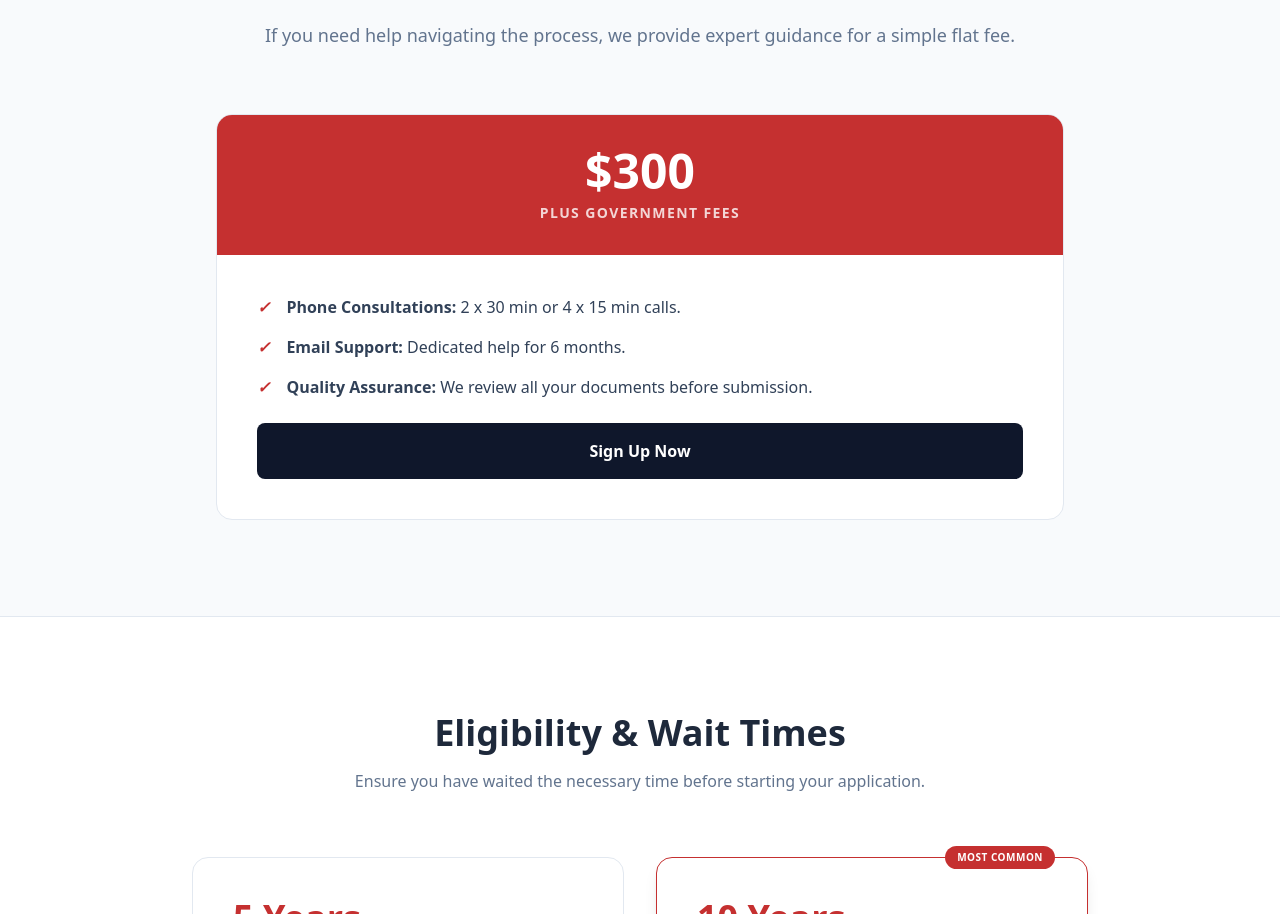
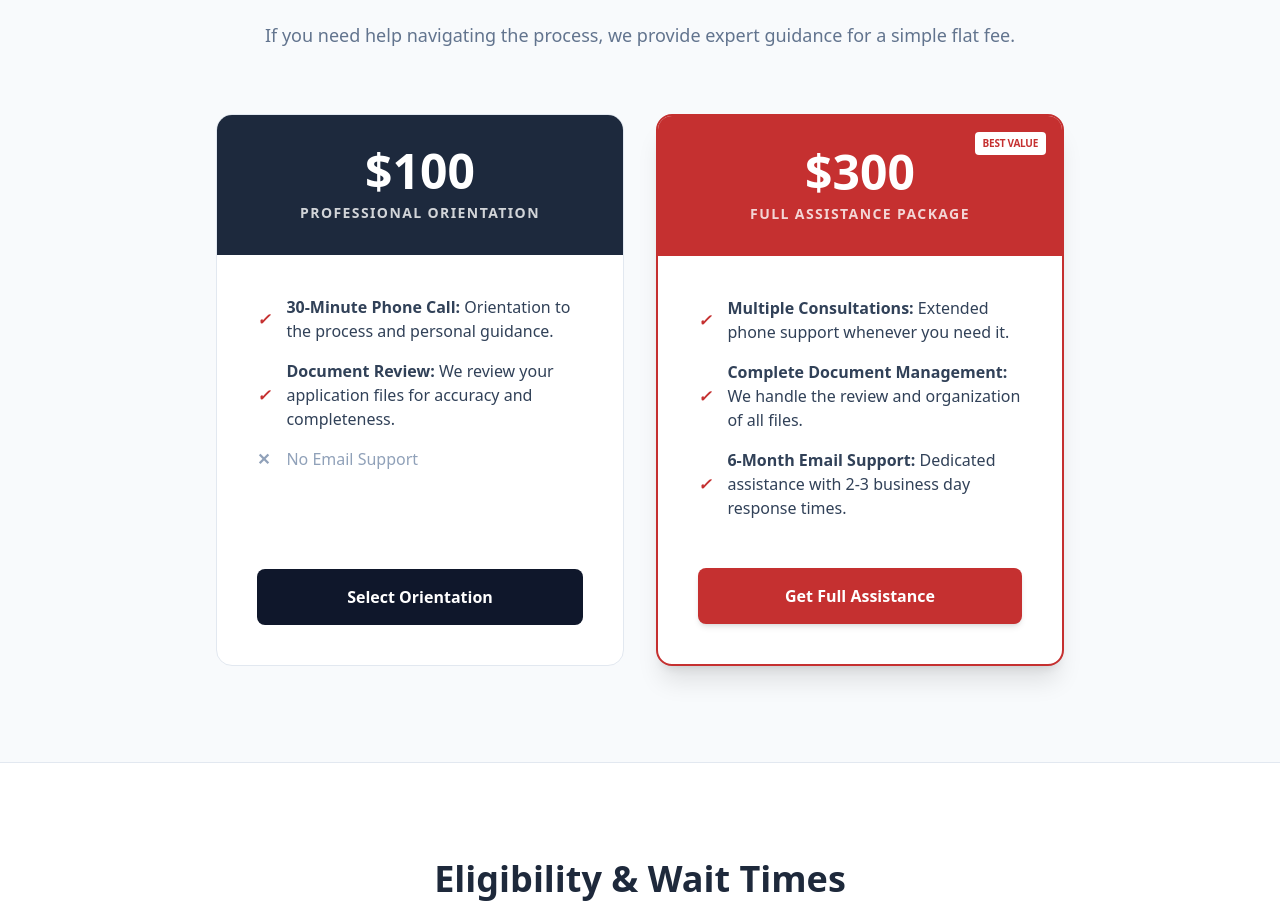
Before and after one commit to Pmacdon15/pardons, a Next.js app: page / in a window 1280 px wide. Shown: the part 1867-2781 px from the top of the page. Built offline with nearby package versions, Linux system fonts and the light colour scheme.

Commit message:
added new service

```diff
--- a/src/app/contact/page.tsx
+++ b/src/app/contact/page.tsx
@@ -72,7 +72,7 @@ export default function ContactPage() {
                   className="w-full bg-slate-50 border border-slate-200 rounded-lg p-3 outline-none focus:ring-2 focus:ring-primary/20 focus:border-primary transition-all appearance-none"
                 >
                   <option>General Inquiry</option>
-                  <option>Interested in $300 Service</option>
+                  <option>Interested in $100 Consultation</option>
                   <option>Eligibility Question</option>
                 </select>
               </div>
--- a/src/app/page.tsx
+++ b/src/app/page.tsx
@@ -138,43 +138,87 @@ export default function Home() {
               </p>
             </div>
 
-            <div className="bg-white rounded-2xl border border-slate-200 overflow-hidden">
-              <div className="bg-primary p-8 text-white text-center">
-                <span className="text-5xl font-extrabold">$300</span>
+            <div className="grid md:grid-cols-2 gap-8 max-w-5xl mx-auto">
+              {/* Orientation Tier */}
+              <div className="bg-white rounded-2xl border border-slate-200 overflow-hidden flex flex-col">
+                <div className="bg-slate-800 p-8 text-white text-center">
+                  <span className="text-5xl font-extrabold">$100</span>
                   <p className="text-sm uppercase tracking-widest font-bold opacity-80 mt-2">
-                  Plus Government Fees
+                    Professional Orientation
                   </p>
                 </div>
-              <div className="p-10 space-y-6">
+                <div className="p-10 space-y-6 flex-grow flex flex-col justify-between">
                   <ul className="space-y-4">
                     <li className="flex items-center gap-4 text-slate-700">
                       <span className="text-primary font-bold italic">✓</span>
                       <span>
-                      <strong>Phone Consultations:</strong> 2 x 30 min or 4 x 15
-                      min calls.
+                        <strong>30-Minute Phone Call:</strong> Orientation to
+                        the process and personal guidance.
                       </span>
                     </li>
                     <li className="flex items-center gap-4 text-slate-700">
                       <span className="text-primary font-bold italic">✓</span>
                       <span>
-                      <strong>Email Support:</strong> Dedicated help for 6
-                      months.
+                        <strong>Document Review:</strong> We review your
+                        application files for accuracy and completeness.
+                      </span>
+                    </li>
+                    <li className="flex items-center gap-4 text-slate-400">
+                      <span className="font-bold">✕</span>
+                      <span>No Email Support</span>
+                    </li>
+                  </ul>
+                  <Link
+                    href="/contact"
+                    className="block text-center bg-slate-900 text-white p-4 rounded-lg font-bold hover:bg-slate-800 transition-colors mt-6"
+                  >
+                    Select Orientation
+                  </Link>
+                </div>
+              </div>
+
+              {/* Full Assistance Tier */}
+              <div className="bg-white rounded-2xl border-2 border-primary overflow-hidden flex flex-col relative shadow-xl">
+                <div className="absolute top-4 right-4 bg-white text-primary text-[10px] px-2 py-1 rounded font-bold uppercase tracking-tight">
+                  Best Value
+                </div>
+                <div className="bg-primary p-8 text-white text-center">
+                  <span className="text-5xl font-extrabold">$300</span>
+                  <p className="text-sm uppercase tracking-widest font-bold opacity-80 mt-2">
+                    Full Assistance Package
+                  </p>
+                </div>
+                <div className="p-10 space-y-6 flex-grow flex flex-col justify-between">
+                  <ul className="space-y-4">
+                    <li className="flex items-center gap-4 text-slate-700">
+                      <span className="text-primary font-bold italic">✓</span>
+                      <span>
+                        <strong>Multiple Consultations:</strong> Extended phone
+                        support whenever you need it.
                       </span>
                     </li>
                     <li className="flex items-center gap-4 text-slate-700">
                       <span className="text-primary font-bold italic">✓</span>
                       <span>
-                      <strong>Quality Assurance:</strong> We review all your
-                      documents before submission.
+                        <strong>Complete Document Management:</strong> We handle
+                        the review and organization of all files.
+                      </span>
+                    </li>
+                    <li className="flex items-center gap-4 text-slate-700">
+                      <span className="text-primary font-bold italic">✓</span>
+                      <span>
+                        <strong>6-Month Email Support:</strong> Dedicated
+                        assistance with 2-3 business day response times.
                       </span>
                     </li>
                   </ul>
                   <Link
                     href="/contact"
-                  className="block text-center bg-slate-900 text-white p-4 rounded-lg font-bold hover:bg-slate-800 transition-colors"
+                    className="block text-center bg-primary text-white p-4 rounded-lg font-bold hover:bg-primary-hover transition-colors mt-6 shadow-md"
                   >
-                  Sign Up Now
+                    Get Full Assistance
                   </Link>
+                </div>
               </div>
             </div>
           </div>
```
Lines whose indentation alone changed are shown as unchanged.
